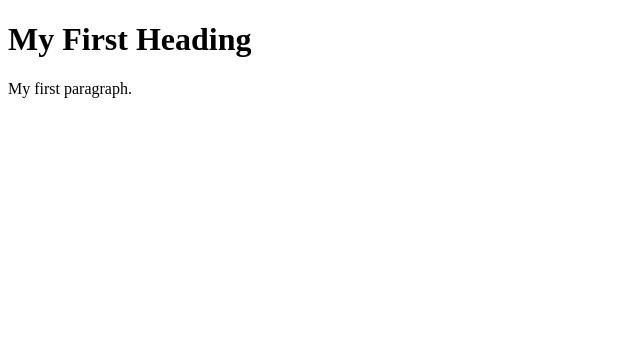
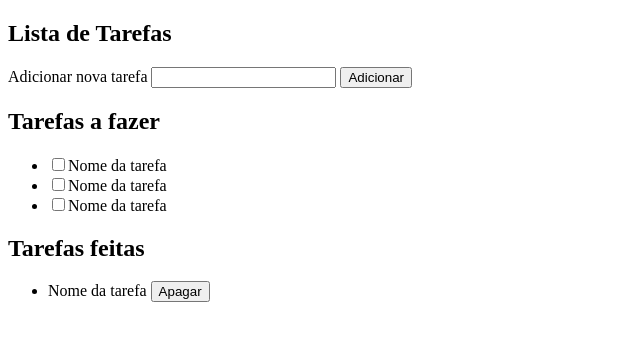
Before and after one commit to joseolinda/todoApp, a plain HTML site: page index.html in a window 1280 px wide. Shown: the whole page, without its empty margins (0-640 px from the left). Drawn offline with Linux system fonts and the light colour scheme.

Commit message:
Update index.html

```diff
--- a/index.html
+++ b/index.html
@@ -1,12 +1,59 @@
 <!DOCTYPE html>
 <html>
+
 <head>
-<title>Lista de Tarefas</title>
+    <title>Lista de Tarefas</title>
 </head>
+
 <body>
 
-<h1>My First Heading</h1>
-<p>My first paragraph.</p>
+
+    <section class="container">
+
+        <h1>Lista de Tarefas</h1>
+
+        <div class="new-task-container box">
+
+            <label for="new-task">Adicionar nova tarefa</label>
+            <input type="text" id="new-task">
+            <button id="addTask">Adicionar</button>
+
+        </div>
+
+        <div class="todo-list box">
+
+            <h2>Tarefas a fazer</h2>
+            <ul>
+                <li><input type="checkbox"><label>Nome da tarefa</lable>
+        </li>
+        <li><input type="checkbox"><label>Nome da tarefa</lable>
+        </li>
+        <li><input type="checkbox"><label>Nome da tarefa</lable>
+        </li>
+      </ul>
+
+    </div>
+    <!--/todo-list-->
+
+    <div class="complete-list box">
+
+      <h2>Tarefas feitas</h2>
+      <ul>
+        <li>Nome da tarefa <button class="delete">Apagar</button></li>
+
+      </ul>
+
+
+    </div>
+    <!--/complete-list-->
+
+
+
+
+
+  </section>
+  <!--/container-->
 
 </body>
+
 </html>
```
